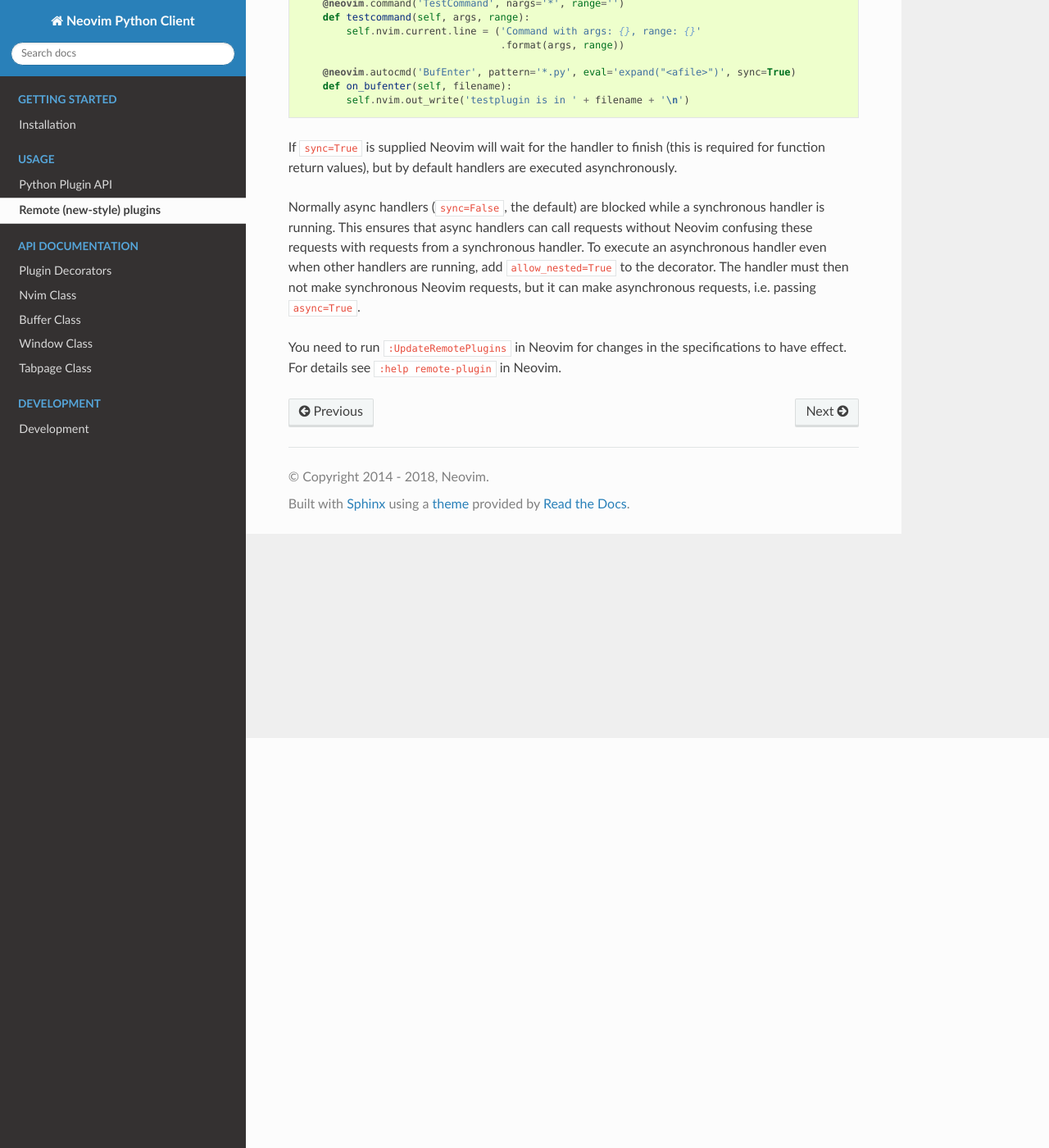
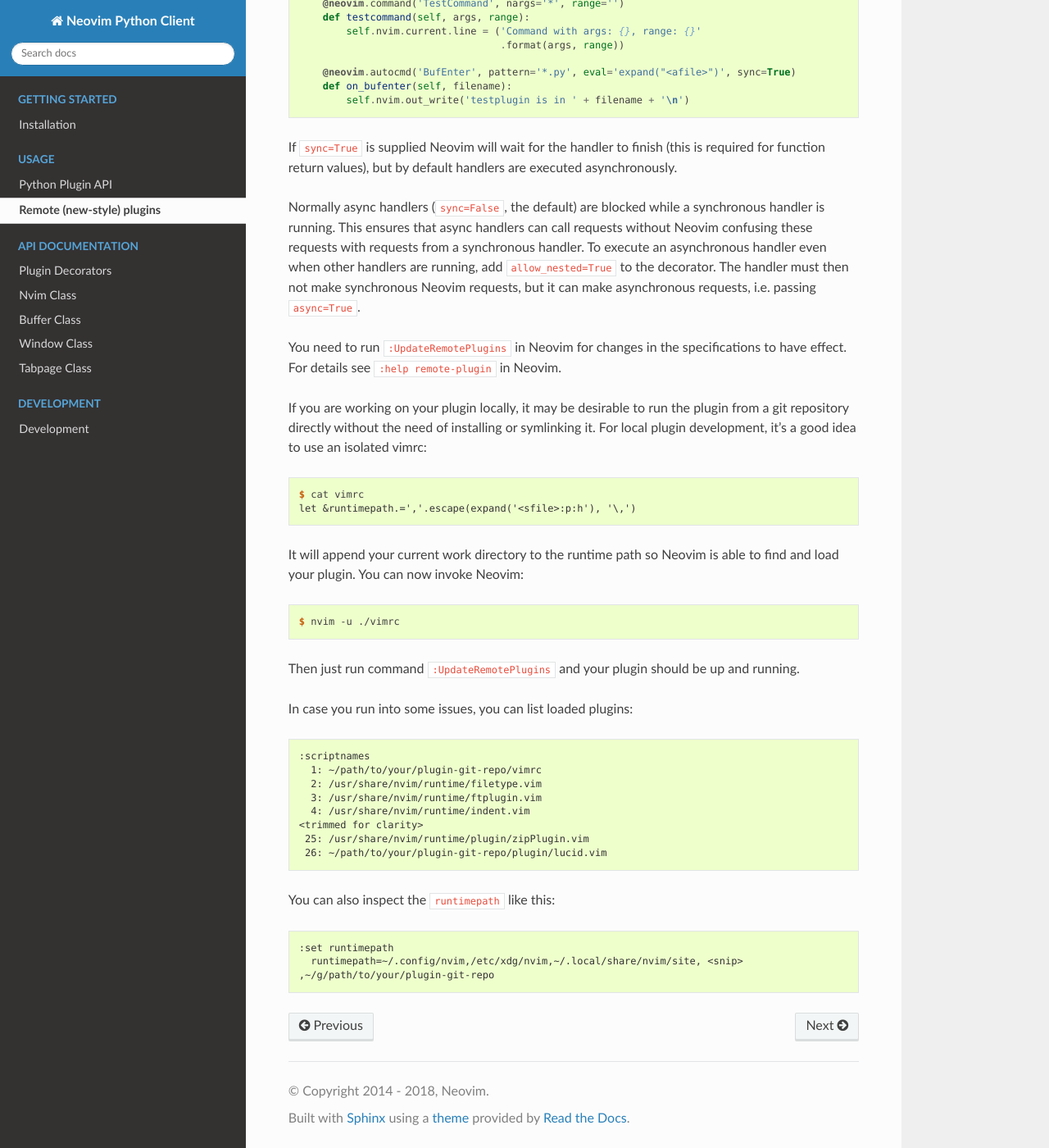
Before and after one commit to neovim/pynvim, a Sphinx documentation site: the page built from docs/usage/remote-plugins.rst, in a window 1280 px wide and 1400 px high, scrolled down 500 px. Shown: the whole window at 82% size. Built offline with Sphinx 7.4.7 and the Read the Docs theme 2.0.0, drawn with Linux system fonts in a browser that asks for light colours.

Commit message:
document workflow for local plugin development
Fixes #316

Signed-off-by: Tomas Tomecek <ttomecek@redhat.com>

```diff
--- a/docs/usage/remote-plugins.rst
+++ b/docs/usage/remote-plugins.rst
@@ -45,3 +45,44 @@ but it can make asynchronous requests, i.e. passing ``async=True``.
 
 You need to run ``:UpdateRemotePlugins`` in Neovim for changes in the specifications to have effect.
 For details see ``:help remote-plugin`` in Neovim.
+
+If you are working on your plugin locally, it may be desirable to run the
+plugin from a git repository directly without the need of installing or
+symlinking it.
+For local plugin development, it's a good idea to use an isolated vimrc:
+
+.. code-block:: console
+
+    $ cat vimrc
+    let &runtimepath.=','.escape(expand('<sfile>:p:h'), '\,')
+
+It will append your current work directory to the runtime path so Neovim is
+able to find and load your plugin. You can now invoke Neovim:
+
+.. code-block:: console
+
+    $ nvim -u ./vimrc
+
+Then just run command ``:UpdateRemotePlugins`` and your plugin should be up and
+running.
+
+In case you run into some issues, you can list loaded plugins:
+
+.. code-block:: console
+
+    :scriptnames
+      1: ~/path/to/your/plugin-git-repo/vimrc
+      2: /usr/share/nvim/runtime/filetype.vim
+      3: /usr/share/nvim/runtime/ftplugin.vim
+      4: /usr/share/nvim/runtime/indent.vim
+    <trimmed for clarity>
+     25: /usr/share/nvim/runtime/plugin/zipPlugin.vim
+     26: ~/path/to/your/plugin-git-repo/plugin/lucid.vim
+
+You can also inspect the ``runtimepath`` like this:
+
+.. code-block:: console
+
+    :set runtimepath
+      runtimepath=~/.config/nvim,/etc/xdg/nvim,~/.local/share/nvim/site, <snip>
+    ,~/g/path/to/your/plugin-git-repo
```
